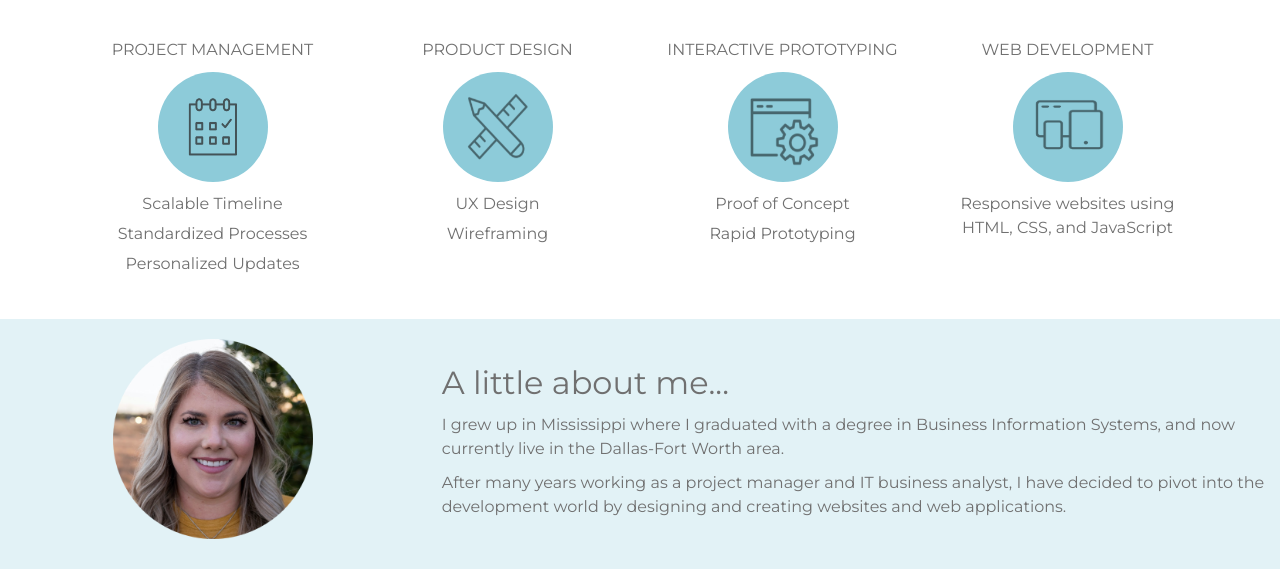
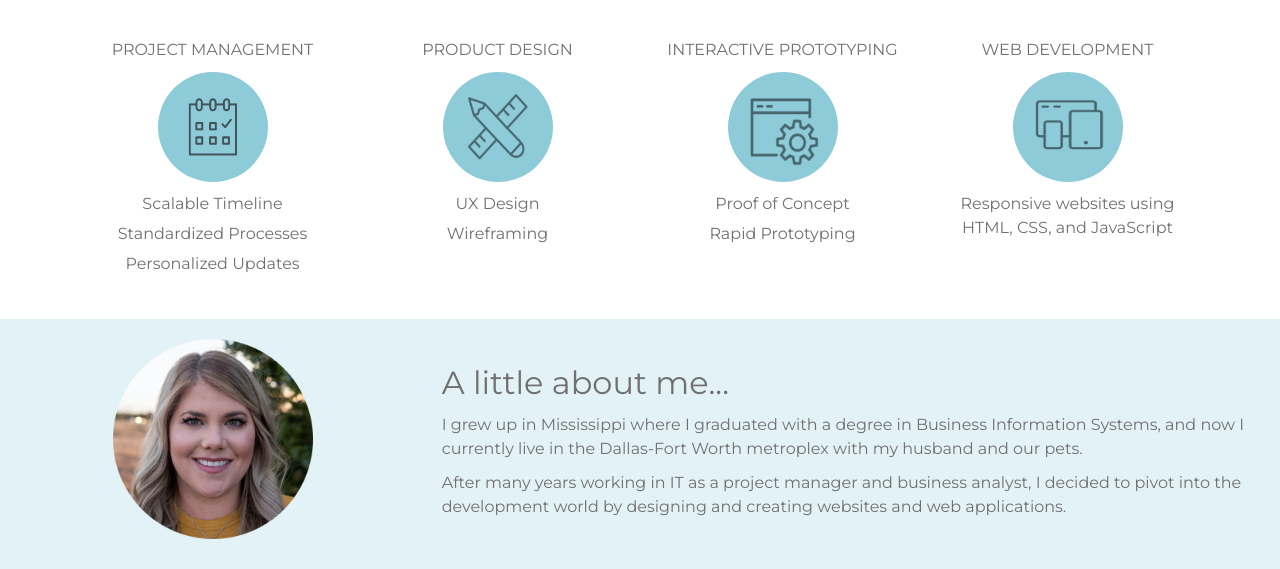
Before and after one commit to ettalaura/ettalaura.com, a plain HTML site: page index.html in a window 1280 px wide. Shown: the part 463-1032 px from the top of the page. Drawn offline with nearby package versions, Linux system fonts and the light colour scheme.

Commit message:
Updated About Me content

```diff
--- a/index.html
+++ b/index.html
@@ -1,7 +1,7 @@
 <!DOCTYPE html>
 <html lang="en">
 <head>
-	<title>Etta Laura</title>
+	<title>Etta Laura|Web Developer</title>
 	<meta name="viewport" content="width=device-width, initial-scale=1, shrink-to-fit=no">
 	<link rel="stylesheet" href="https://stackpath.bootstrapcdn.com/bootstrap/4.4.1/css/bootstrap.min.css" integrity="sha384-Vkoo8x4CGsO3+Hhxv8T/Q5PaXtkKtu6ug5TOeNV6gBiFeWPGFN9MuhOf23Q9Ifjh" crossorigin="anonymous">
 	<link rel="stylesheet" type="text/css" href="main.css">
@@ -84,8 +84,8 @@
 			</div>
 			<div class="col-lg-8 col-xs-6">
 				<h2>A little about me...</h2>
-				<p>I grew up in Mississippi where I graduated with a degree in Business Information Systems, and now currently live in the Dallas-Fort Worth area.</p>
-				<p>After many years working as a project manager and IT business analyst, I have decided to pivot into the development world by designing and creating websites and web applications. </p>
+				<p>I grew up in Mississippi where I graduated with a degree in Business Information Systems, and now I currently live in the Dallas-Fort Worth metroplex with my husband and our pets.</p>
+				<p>After many years working in IT as a project manager and business analyst, I decided to pivot into the development world by designing and creating websites and web applications. </p>
 			</div>
 		</div>
 
```
